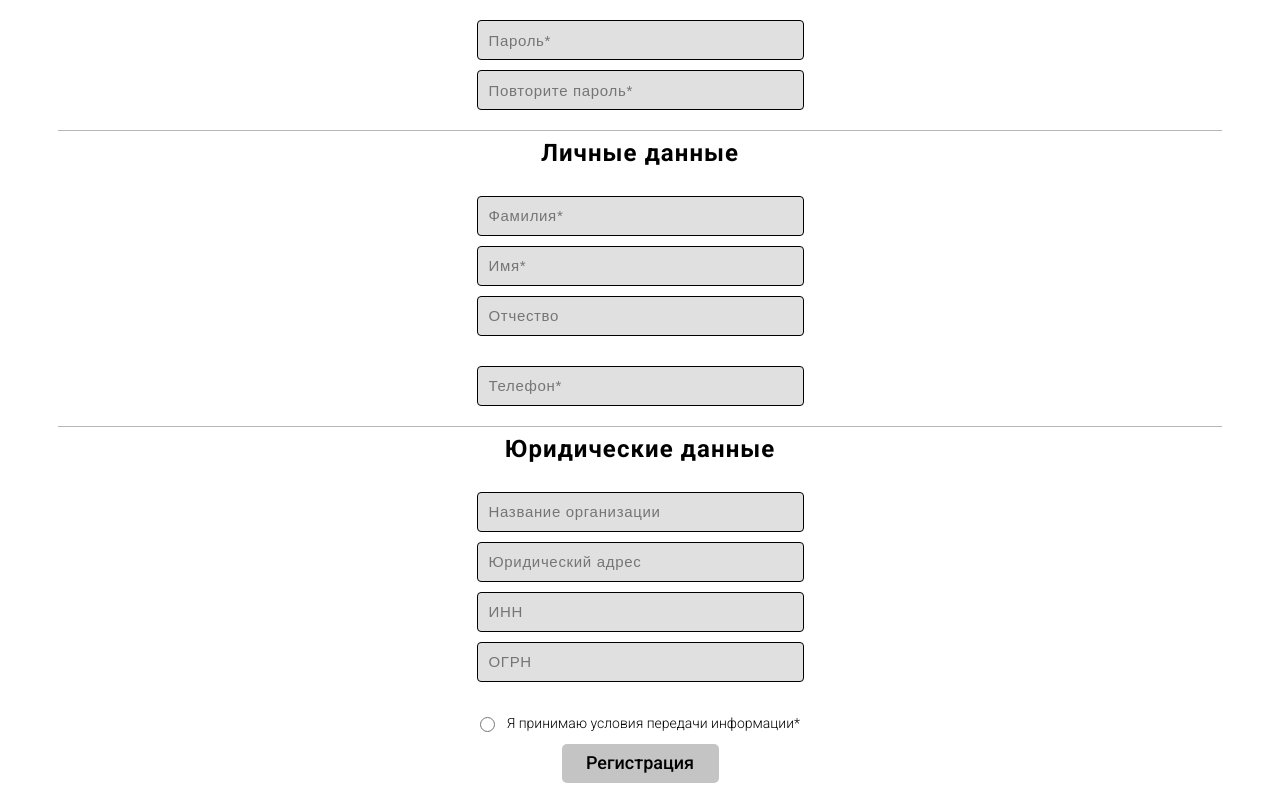
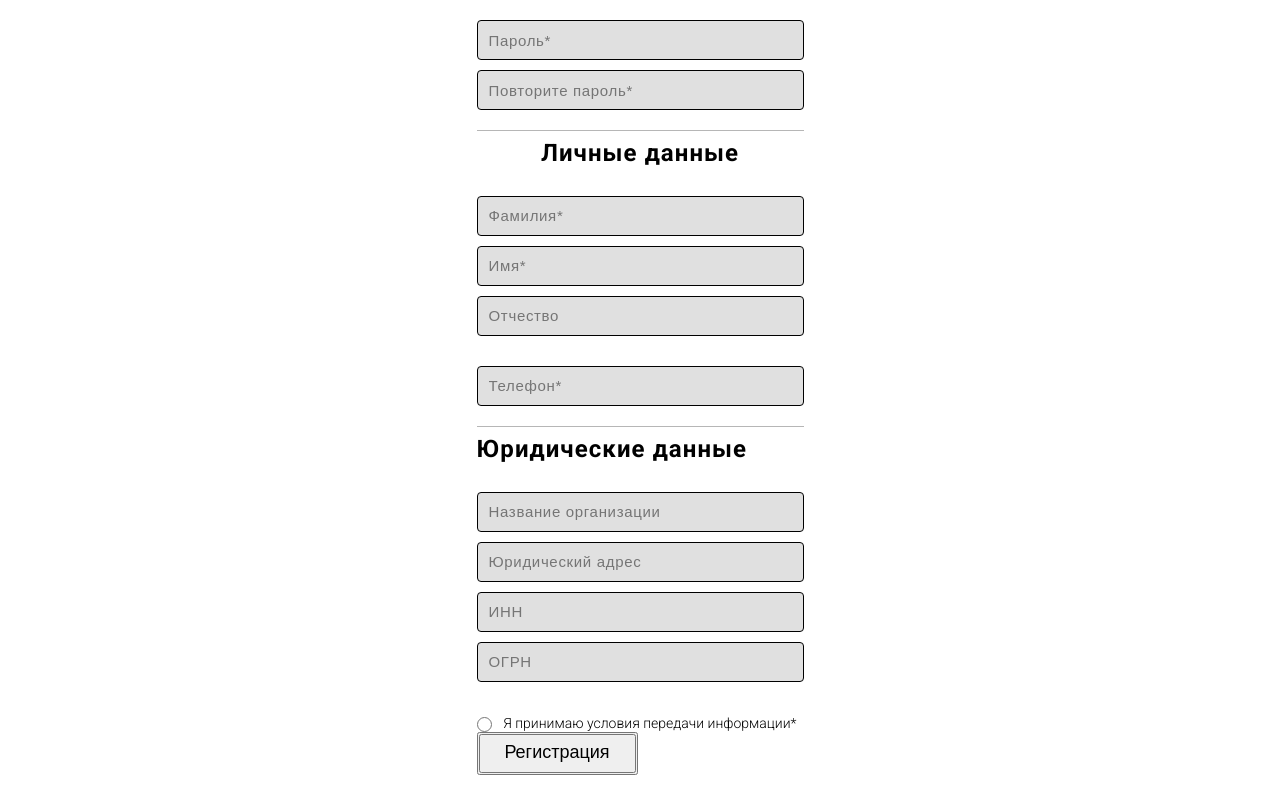
Before and after one commit to ad-Ham/NextJS-site-for-marketplace-of-metall-materials, a Next.js app: page /reg in a window 1280 px wide. Shown: the part 480-1280 px from the top of the page. Built offline with nearby package versions, Linux system fonts and the light colour scheme.

Commit message:
Попытка реализовать Регистрацию

```diff
--- a/components/reg/JurData.js
+++ b/components/reg/JurData.js
@@ -1,15 +1,32 @@
+import { useState } from 'react';
 import styles from './JurData.module.scss'
 
 export function JurData() {
-	return(<>
+	const [orgName, setOrgName] = useState('');
+	const [jurAdress, setJurAdress] = useState('');
+	const [inn, setInn] = useState('');
+	const [ogrn, setOgrn] = useState('');
+
+	const handleSubmit = e => {
+		e.preventDefault();
+		const data = {
+			orgName,
+			jurAdress,
+			inn,
+			ogrn
+		};
+		console.log(data);
+	};
+	return (<>
 		<div className={styles.maindiv}>
 			<h2 className={styles.h2}>Юридические данные</h2>
-			<input type="text" placeholder="Название организации" className={styles.input}/>
-			<input type="text" placeholder="Юридический адрес" className={styles.input}/>
-			<input type="text" placeholder="ИНН" className={styles.input}/>
-			<input type="text" placeholder="ОГРН" className={styles.input}/>
-			<label className={styles.btnpanel}><input type="radio" className={styles.radiobtn}/><p className={styles.p}>Я принимаю условия передачи информации*</p></label>
-
+			<form onSubmit={handleSubmit} className={styles.form}>
+				<input id='orgname' type="text" placeholder="Название организации" className={styles.input} onChange={e => setOrgName(e.target.value)} />
+				<input id='juradress' type="text" placeholder="Юридический адрес" className={styles.input} onChange={e => setJurAdress(e.target.value)} />
+				<input id='inn' type="text" placeholder="ИНН" className={styles.input} onChange={e => setInn(e.target.value)} />
+				<input id='ogrn' type="text" placeholder="ОГРН" className={styles.input} onChange={e => setOgrn(e.target.value)} />
+			</form>
+			<label className={styles.btnpanel}><input type="radio" className={styles.radiobtn} /><p className={styles.p}>Я принимаю условия передачи информации*</p></label>
 		</div>
 		<style jsx>{`
 
--- a/components/reg/JurData.module.scss
+++ b/components/reg/JurData.module.scss
@@ -21,7 +21,7 @@
 	margin: 0;
 }
 
-.maindiv {
+.maindiv form {
 	width: 100%;
 	display: flex;
 	flex-direction: column;
--- a/components/reg/MainData.js
+++ b/components/reg/MainData.js
@@ -1,14 +1,33 @@
+import { useState } from 'react';
 import styles from './MainData.module.scss'
 
 export function MainData() {
-	return(<>
+	const [email, setEmail] = useState('');
+	const [password, setPasswordd] = useState('');
+	const [repeatpassword, setRepeatPasswordd] = useState('');
+
+	const handleSubmit = e => {
+		e.preventDefault();
+		const data = {
+			email,
+			password,
+			repeatpassword,
+		};
+		console.log(data);
+	};
+	return (<>
 		<div className={styles.maindiv}>
 			<h2 className={styles.h2}>Основные данные</h2>
-			<div className={styles.firstblock}><input type="text" placeholder="E-mail адрес*" className={styles.input}/></div>
-			<div className={styles.secondblock}>
-				<input type="text" placeholder="Пароль*" className={styles.inputpassword}/>
-				<input type="text" placeholder="Повторите пароль*" className={styles.input}/>
-			</div>
+			<form onSubmit={handleSubmit} className={styles.form}>
+				<div className={styles.firstblock}>
+					<input id='email' type="text" placeholder="E-mail адрес*" className={styles.input} onChange={e => setEmail(e.target.value)} />
+				</div>
+				<div className={styles.secondblock}>
+					<input id='password' type="text" placeholder="Пароль*" className={styles.inputpassword} onChange={e => setPasswordd(e.target.value)} />
+					<input id='repeatpassword' type="text" placeholder="Повторите пароль*" className={styles.input} onChange={e => setRepeatPasswordd(e.target.value)} />
+				</div>
+			</form>
+
 		</div>
 		<style jsx>{`
 
--- a/components/reg/PersonalData.js
+++ b/components/reg/PersonalData.js
@@ -1,15 +1,35 @@
+import { useState } from 'react';
 import styles from './PersonalData.module.scss'
 
 export function PersonalData() {
-	return(<>
+	const [surName, setSurname] = useState('');
+	const [firstName, setFirstname] = useState('');
+	const [lastName, setLastname] = useState('');
+	const [phoneNumber, setPhoneNumber] = useState('');
+
+	const handleSubmit = e => {
+		e.preventDefault();
+		const data = {
+			surName,
+			firstName,
+			lastName,
+			phoneNumber
+		};
+		console.log(data);
+	};
+	return (<>
 		<div className={styles.maindiv}>
 			<h2 className={styles.h2}>Личные данные</h2>
-			<div className={styles.secondblock}>
-				<input type="text" placeholder="Фамилия*" className={styles.inputpassword}/>
-				<input type="text" placeholder="Имя*" className={styles.inputpassword}/>
-				<input type="text" placeholder="Отчество" className={styles.input}/>
-			</div>
-			<div className={styles.firstblock}><input type="text" placeholder="Телефон*" className={styles.input}/></div>
+			<form onSubmit={handleSubmit} className={styles.form}>
+				<div className={styles.secondblock}>
+					<input id='surname' type="text" placeholder="Фамилия*" className={styles.inputpassword} onChange={e => setSurname(e.target.value)} />
+					<input id='firstname' type="text" placeholder="Имя*" className={styles.inputpassword} onChange={e => setFirstname(e.target.value)} />
+					<input id='lastname' type="text" placeholder="Отчество" className={styles.input} onChange={e => setLastname(e.target.value)} />
+				</div>
+				<div className={styles.firstblock}>
+					<input id='phonenumber' type="text" placeholder="Телефон*" className={styles.input} onChange={e => setPhoneNumber(e.target.value)} />
+				</div>
+			</form>
 		</div>
 		<style jsx>{`
 
--- a/components/reg/RegButton.js
+++ b/components/reg/RegButton.js
@@ -1,9 +1,10 @@
 import Link from 'next/link'
 
 export function RegButton() {
-	return(<>
+	return (<>
 		<div className="maindiv">
-			<Link href="/"><a>Регистрация</a></Link>
+			{/* <Link href="/"><button type="submit">Регистрация</button></Link> */}
+			<button type="submit">Регистрация</button>
 		</div>
 		<style jsx>{`
 			.maindiv {
@@ -14,10 +15,11 @@ export function RegButton() {
 				display: flex;
 				justify-content: center;
 				align-items: center;
-				margin-top: 12px;
 			}
 
-			a {
+			button {
+				width: 100%;
+    			height: 100%;
 				font-weight: 500;
 				font-size: 18px;
 				line-height: 99.69%;
--- a/pages/reg.js
+++ b/pages/reg.js
@@ -1,36 +1,83 @@
 import Head from 'next/head'
-import {MainLayout} from '../components/MainLayout/MainLayout'
-import {Portions} from '../components/Portions'
-import {MainPromos} from '../components/MainPage/MainPromos'
-import {MainPageNews} from '../components/MainPage/MainPageNews'
-import {MainData} from '../components/reg/MainData'
-import {PersonalData} from '../components/reg/PersonalData'
-import {JurData} from '../components/reg/JurData'
-import {RegButton} from '../components/reg/RegButton'
-import {Adbannertop} from '../components/Adbannertop'
-import Adbannerside from '../public/adbannerside.svg'
-import Link from 'next/link'
+import { useState } from 'react';
+import { MainLayout } from '../components/MainLayout/MainLayout'
+import { MainData } from '../components/reg/MainData'
+import { PersonalData } from '../components/reg/PersonalData'
+import { JurData } from '../components/reg/JurData'
+import { RegButton } from '../components/reg/RegButton'
+import { Adbannertop } from '../components/Adbannertop'
 import styles from '../styles/reg.module.scss'
 
 export default function Index() {
+	const [regStatus, setRegStatus] = useState('')
+
+	const [mainData, setMainData] = useState('');
+	const [personalData, setPersonalData] = useState('');
+	const [jurData, setJurData] = useState('');
+
+	const handleSubmit = e => {
+		e.preventDefault();
+		const data = {
+			mainData: [
+				email.value,
+				password.value,
+				repeatpassword.value
+			],
+
+			personalData: [
+				surname.value,
+				firstname.value,
+				lastname.value,
+				phonenumber.value
+			],
+
+			jurData: [
+				orgname.value,
+				juradress.value,
+				inn.value,
+				ogrn.value
+			],
+		};
+		console.log(data);
+
+		fetch('http://localhost:3000/regquery', {
+			method: 'POST',
+			headers: {
+				'Accept': 'application/json'
+			}
+		})
+			.then(response => response.json())
+			.then(result => {
+				console.log(result);
+				setRegStatus('Вы успешно зарегестрированы')
+				e.targer.reset()
+			})
+			.catch(err => {
+				if (err) {
+					console.log(err);
+				}
+			})
+	}
 	return (
 		<MainLayout>
 			<Head>
 				<title>Next Title</title>
-				<meta name="keywords" content="next, javascript"/>
-				<meta name="description" content="this is"/>
-				<meta charSet="utf-8"/>
+				<meta name="keywords" content="next, javascript" />
+				<meta name="description" content="this is" />
+				<meta charSet="utf-8" />
 			</Head>
-			<Adbannertop/>
+			<Adbannertop />
 			<div className={styles.content, styles.maindiv}>
 				<div className={styles.regheaderblock}>
 					<h1 className={styles.regheader}>Регистрация</h1>
 					<p className={styles.regtext}>Впервые на нашем сайте? Заполните форму регистрации.</p>
 				</div>
-				<MainData/>
-				<PersonalData/>
-				<JurData/>
-				<RegButton/>
+				<form onSubmit={handleSubmit} className={styles.form}>
+					<MainData onChange={e => setMainData(e.target.value)} />
+					<PersonalData onChange={e => setPersonalData(e.target.value)} />
+					<JurData onChange={e => setJurData(e.target.value)} />
+					<button className='btn' type="submit"><RegButton /></button>
+				</form>
 			</div>
 			<style jsx>{`
 
--- a/styles/reg.module.scss
+++ b/styles/reg.module.scss
@@ -42,9 +42,13 @@
 	margin-bottom: 180px;
 }
 
+.btn {
+	margin-top: 10px;
+}
+
 @media (max-width: 1150px) {
-  .leftside {
-    display: none;
-  }
+	.leftside {
+		display: none;
+	}
 
 }
```
Also changed, not shown: package.json (line endings or trailing spaces).
